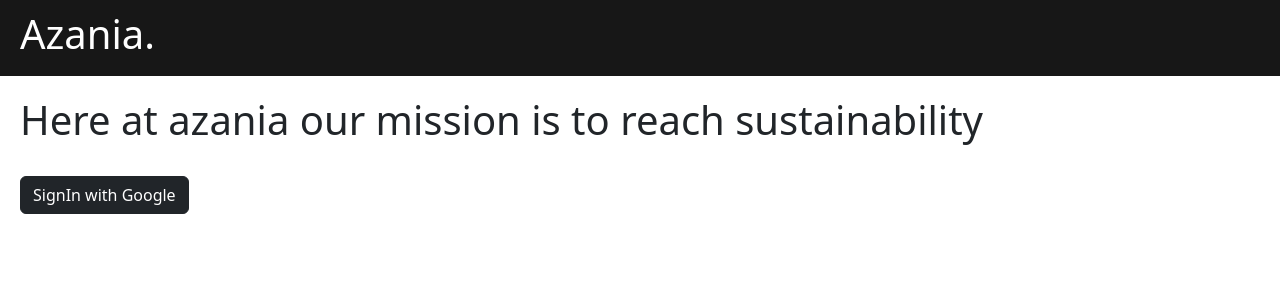
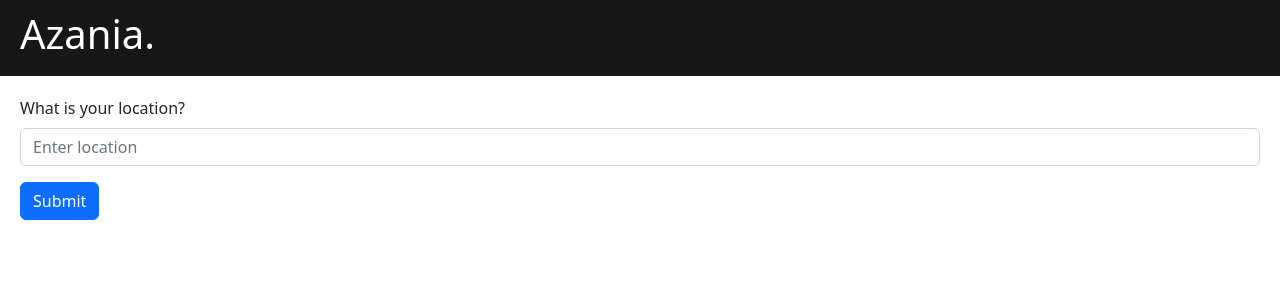
Before and after one commit to NeyoCreator/chat_bot, a React (Create React App) app in the folder azania_webapp/my-app/: page / in a window 1280 px wide. Shown: the top 300 px of the page. Built offline with nearby package versions, Linux system fonts and the light colour scheme.

Commit message:
tried adding cloud firestore

```diff
--- a/azania_webapp/my-app/src/App.js
+++ b/azania_webapp/my-app/src/App.js
@@ -20,8 +20,8 @@ function App() {
           <Routes>
             <Route
               path="/"
-              // element={<LocationForm />}
-              element={<SignIn/>}
+              element={<LocationForm />}
+              // element={<SignIn/>}
             />
           </Routes>
 
--- a/azania_webapp/my-app/src/components/Form.js
+++ b/azania_webapp/my-app/src/components/Form.js
@@ -1,20 +1,48 @@
 import Button from 'react-bootstrap/Button';
 import Form from 'react-bootstrap/Form';
 import "bootstrap/dist/css/bootstrap.min.css"
+// import { getDatabase } from "firebase/database";
+import { getDatabase, ref, set } from "firebase/database";
+
+
+
 
 function LocationForm() {
+  const database = getDatabase();
+
+  function writeUserData(userId, name, email) {
+    const db = getDatabase();
+    set(ref(db, 'users/' + userId), {
+      username: "name",
+      email: "email"
+
+    });
+  }
+
+
+
+  const handleclick =() =>{
+      const userLOcation = document.getElementById("userLocation").value
+      console.log('Data has bee writtem')
+      writeUserData()
+      // window.location.href='/device'
+    }
+
+
   return (
     <Form>
       <Form.Group className="mb-3" controlId="formBasicEmail">
         <Form.Label>What is your location?</Form.Label>
-        <Form.Control type="email" placeholder="Enter location" />
-
+        <Form.Control id="userLocation"type="email" placeholder="Enter location" />
       </Form.Group>
 
 
-      <Button onClick={event =>  window.location.href='/device'} variant="primary" type="submit">
+      <Button onClick={handleclick} variant="primary" type="submit">
         Submit
       </Button>
+      {/* <Button onClick={event =>  window.location.href='/device'} variant="primary" type="submit">
+        Submit
+      </Button> */}
       {/* <Link to="/device" className="btn btn-primary">Sign up</Link> */}
 
     </Form>
```
Also changed, not shown: azania_webapp/my-app/src/database/firebase.js (added, +21 -0 lines).
